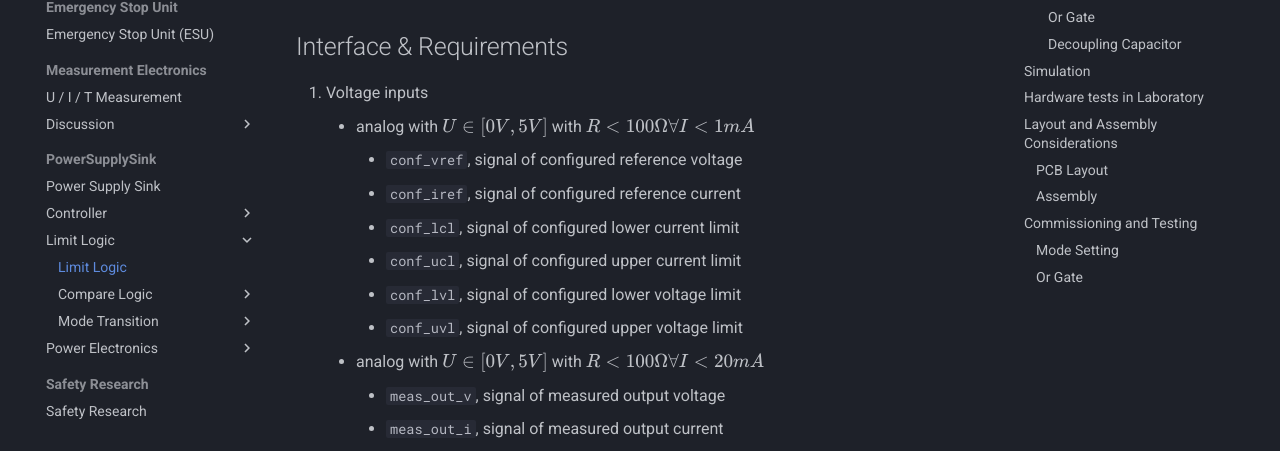
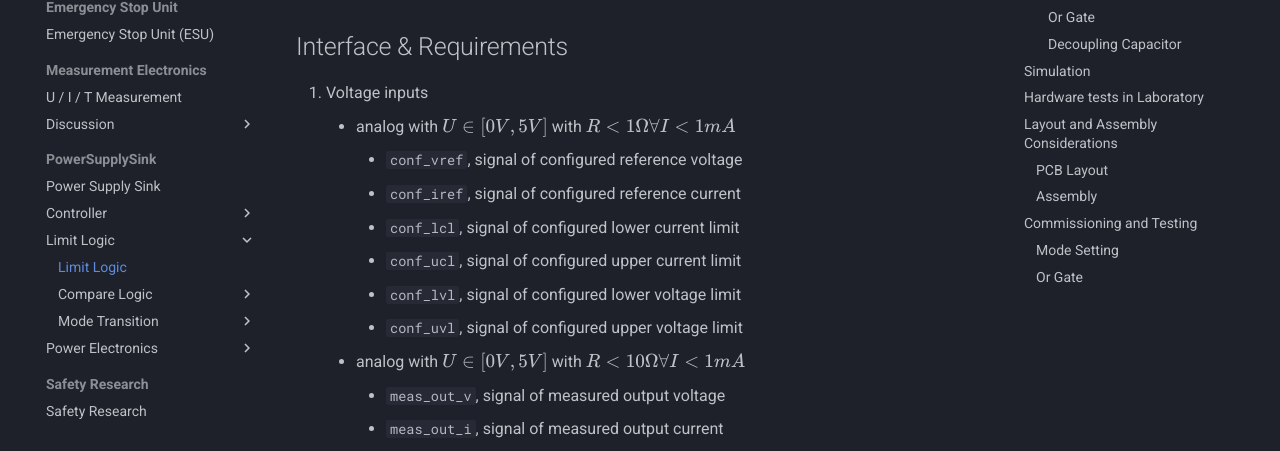
Before and after one commit to pascalguttmann/obat, an MkDocs documentation site: the page built from docs/design/pss/limit-logic/limit-logic.md, in a window 1280 px wide and 900 px high. Shown: the part 304-755 px from the top of the window. Built offline with MkDocs 1.6.1 and Material for MkDocs 9.7.7, drawn with Linux system fonts in a browser that asks for light colours; comment, search, counter and statistics services are not loaded.

Commit message:
fix limit-logic input current specification

```diff
--- a/docs/design/pss/limit-logic/limit-logic.md
+++ b/docs/design/pss/limit-logic/limit-logic.md
@@ -5,14 +5,14 @@ TODO: Add visual State indication?
 ## Interface & Requirements
 
 1. Voltage inputs
-    - analog with $U \in [0V, 5V]$ with $R < 100 \Omega \forall I < 1mA$
+    - analog with $U \in [0V, 5V]$ with $R < 1 \Omega \forall I < 1mA$
         - `conf_vref`, signal of configured reference voltage
         - `conf_iref`, signal of configured reference current
         - `conf_lcl`, signal of configured lower current limit
         - `conf_ucl`, signal of configured upper current limit
         - `conf_lvl`, signal of configured lower voltage limit
         - `conf_uvl`, signal of configured upper voltage limit
-    - analog with $U \in [0V, 5V]$ with $R < 100 \Omega \forall I < 20mA$
+    - analog with $U \in [0V, 5V]$ with $R < 10 \Omega \forall I < 1mA$
         - `meas_out_v`, signal of measured output voltage
         - `meas_out_i`, signal of measured output current
     - digital positive logic with $U \in [-5V, 10V]$, driving up to $I = 1 mA$
```
